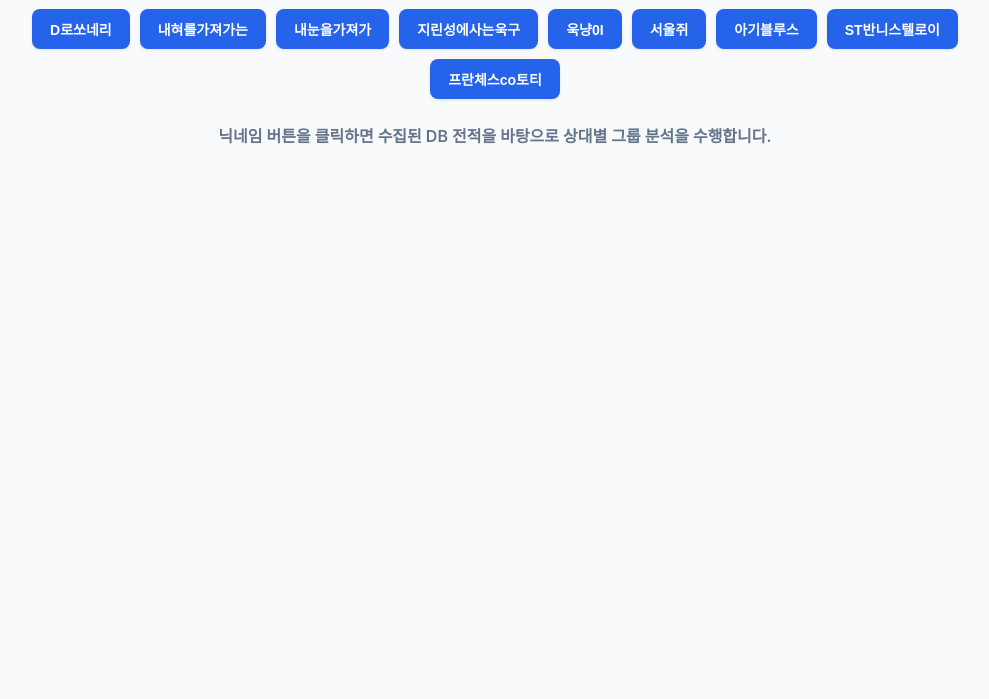
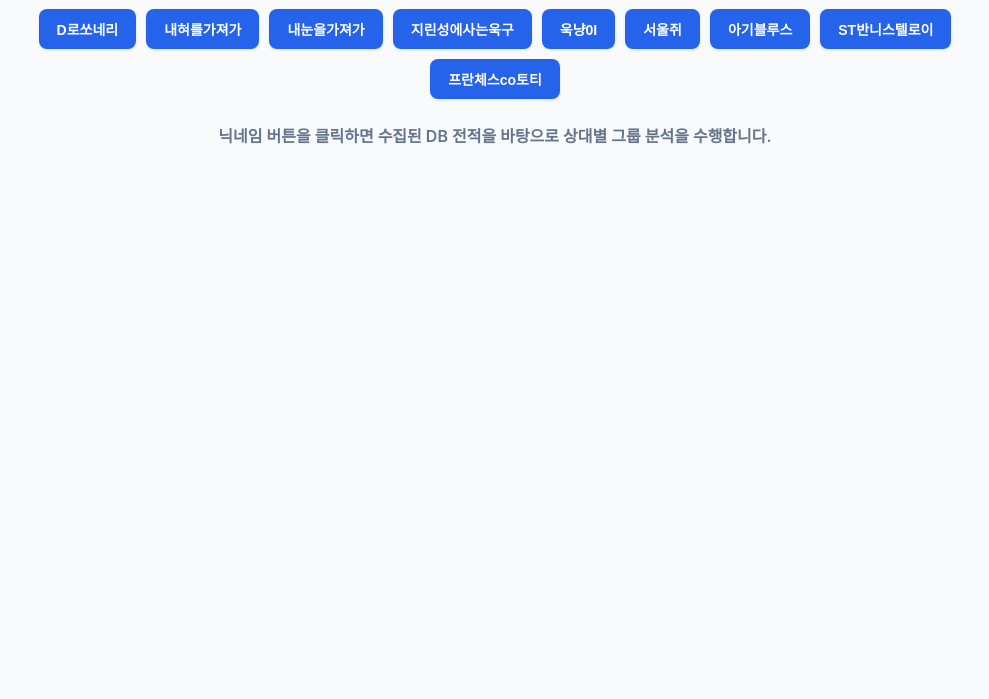
Before and after one commit to choiyonghan/fconline, a website: page index.html in a window 1280 px wide. Shown: the part 101-800 px from the top of the page, without its empty margins (145-1134 px from the left). Drawn offline with nearby package versions, Linux system fonts and the light colour scheme.

Commit message:
Fix typo in nickname list

```diff
--- a/index.html
+++ b/index.html
@@ -168,7 +168,7 @@
     // 수집 및 조회 대상 닉네임 목록
     const NICKNAMES = [
       "D로쏘네리",
-      "내혀를가져가는",
+      "내혀를가져가",
       "내눈을가져가",
       "지린성에사는욱구",
       "욱냥0I",
```
